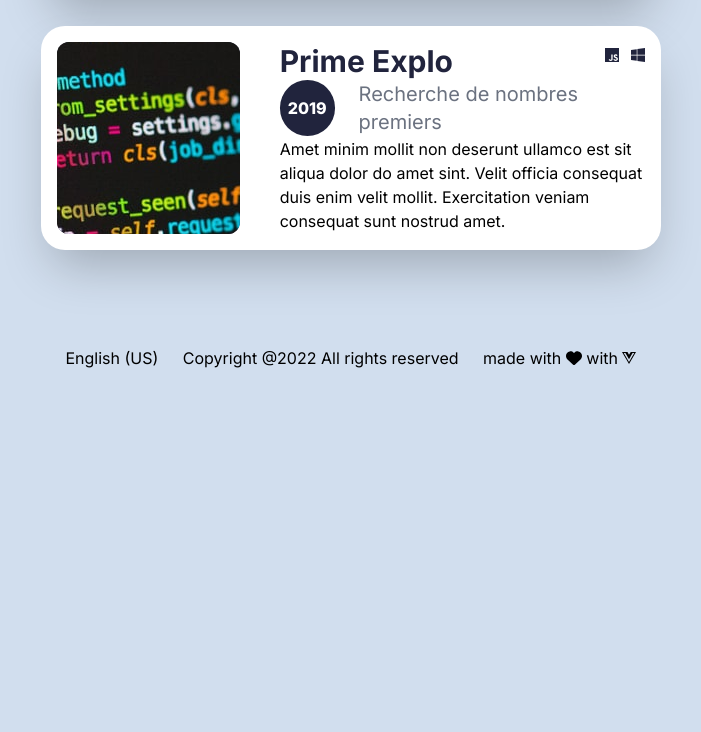
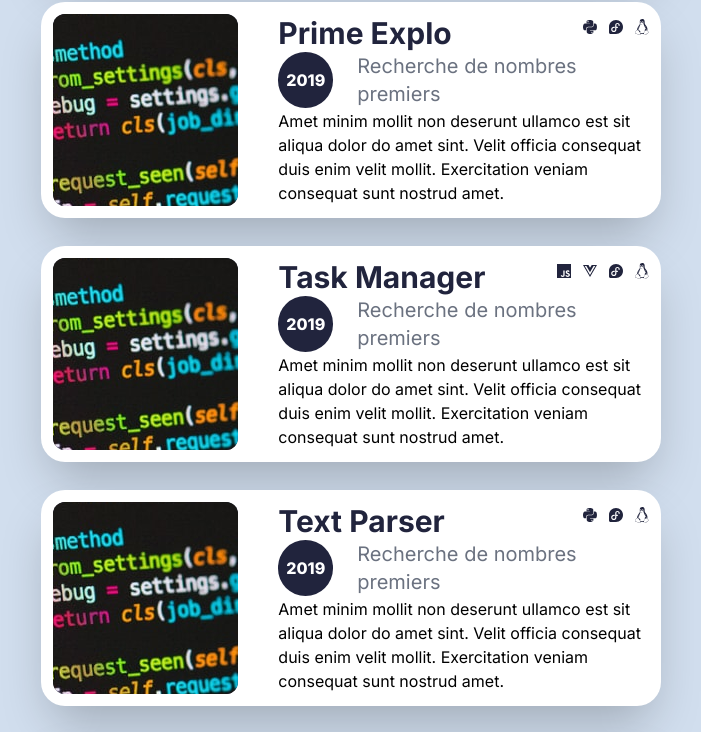
Before and after one commit to Constantin-Hentgen/Portfolio, a Vue app: page / in a window 1280 px wide. Shown: the part 1214-1946 px from the top of the page, without its empty margins (289-990 px from the left). Before the commit the page ends 1604 px from the top, so only its background shows below. Built offline with nearby package versions, Linux system fonts and the light colour scheme.

Commit message:
languages select

```diff
--- a/src/components/Card.vue
+++ b/src/components/Card.vue
@@ -3,8 +3,7 @@
 		w-11/12 flex
 		bg-white
 		rounded-3xl
-		select-none
-		p-4
+		p-3
 		shadow-2xl
 		cursor-pointer
 		hover:to-blue-500
@@ -16,7 +15,7 @@
 	">
 
 		<div class="w-full md:w-1/3 bg-myBlue-900 rounded-xl mr-10 overflow-hidden object-fill">
-			<img class="object-none h-48 w-full" src= "../assets/coding.jpeg" alt="project's thumbnail">
+			<img class="object-none h-48 w-full" src="../assets/coding.jpeg" alt="project's thumbnail">
 		</div>
 
 		<div class="w-2/3 flex justify-evenly flex-col">
@@ -45,11 +44,7 @@ export default {
 		content: String,
 		year: String,
 		subtitle: String,
-  },
-	data() {
-		return {
-			test:true,
-		}
-	}
+		imageName: String,
+  }
 }
 </script>
--- a/src/components/Footer.vue
+++ b/src/components/Footer.vue
@@ -1,6 +1,9 @@
 <template>
 	<footer class="mx-auto mt-24 flex justify-evenly w-1/2">
-		<p> {{ language }} </p>
+		<select class="bg-transparent" v-model="language">
+			<option value="english">English (US)</option>
+			<option value="francais">Français (France)</option>
+		</select>
 		<p> {{ license }} </p>
 		<p> made with <fa icon="heart" size="l" /> with <fa :icon='["fab","vuejs"]' size="l"/> </p>
 	</footer>
@@ -10,8 +13,12 @@
 export default {
   name: 'Card',
   props: {
-    language: String,
 		license: String
-  }
+  },
+	data() {
+		return {
+			language:"english"
+		}
+	}
 }
 </script>
--- a/src/views/Home.vue
+++ b/src/views/Home.vue
@@ -37,28 +37,70 @@ export default {
 					subtitle: "website",
 					year: "2022",
 					content: "Mon site perso qui est construit avec vue.js et tailwindcss. Regroupe tous les projets terminés que j'ai pu faire ces dernières années",
-					techs:["js","python"]
+					techs:["vuejs","fedora","linux"],
 				},
 				{
 					title: "Citadelles",
 					subtitle: "Un jeu en java",
 					year: "2021",
 					content: "Amet minim mollit non deserunt ullamco est sit aliqua dolor do amet sint. Velit officia consequat duis enim velit mollit. Exercitation veniam consequat sunt nostrud amet.",
-					techs:["java","android"]
+					techs:["java","android","fedora","linux"]
 				},
 				{
 					title: "Clavier bépo",
 					subtitle: "Une configuration clavier optimisée",
 					year: "2020",
 					content: "Amet minim mollit non deserunt ullamco est sit aliqua dolor do amet sint. Velit officia consequat duis enim velit mollit. Exercitation veniam consequat sunt nostrud amet.",
-					techs:["fedora","linux"]
+					techs:["gaming","windows","fedora","linux"]
 				},
 				{
 					title: "Prime Explo",
 					subtitle: "Recherche de nombres premiers",
 					year: "2019",
 					content: "Amet minim mollit non deserunt ullamco est sit aliqua dolor do amet sint. Velit officia consequat duis enim velit mollit. Exercitation veniam consequat sunt nostrud amet.",
-					techs:["js","windows"]
+					techs:["python","fedora","linux"]
+				},
+				{
+					title: "Task Manager",
+					subtitle: "Recherche de nombres premiers",
+					year: "2019",
+					content: "Amet minim mollit non deserunt ullamco est sit aliqua dolor do amet sint. Velit officia consequat duis enim velit mollit. Exercitation veniam consequat sunt nostrud amet.",
+					techs:["js","vuejs","fedora","linux"]
+				},
+				{
+					title: "Text Parser",
+					subtitle: "Recherche de nombres premiers",
+					year: "2019",
+					content: "Amet minim mollit non deserunt ullamco est sit aliqua dolor do amet sint. Velit officia consequat duis enim velit mollit. Exercitation veniam consequat sunt nostrud amet.",
+					techs:["python","fedora","linux"]
+				},
+				{
+					title: "Vue-Weather",
+					subtitle: "Recherche de nombres premiers",
+					year: "2019",
+					content: "Amet minim mollit non deserunt ullamco est sit aliqua dolor do amet sint. Velit officia consequat duis enim velit mollit. Exercitation veniam consequat sunt nostrud amet.",
+					techs:["vuejs","fedora","linux"]
+				},
+				{
+					title: "Touyube",
+					subtitle: "Recherche de nombres premiers",
+					year: "2019",
+					content: "Amet minim mollit non deserunt ullamco est sit aliqua dolor do amet sint. Velit officia consequat duis enim velit mollit. Exercitation veniam consequat sunt nostrud amet.",
+					techs:["html5","css3","linux"]
+				},
+				{
+					title: "Le Pouvoir du vote",
+					subtitle: "Recherche de nombres premiers",
+					year: "2019",
+					content: "Amet minim mollit non deserunt ullamco est sit aliqua dolor do amet sint. Velit officia consequat duis enim velit mollit. Exercitation veniam consequat sunt nostrud amet.",
+					techs:["html5","css3","js","linux"]
+				},
+				{
+					title: "Php Experiment",
+					subtitle: "Recherche de nombres premiers",
+					year: "2019",
+					content: "Amet minim mollit non deserunt ullamco est sit aliqua dolor do amet sint. Velit officia consequat duis enim velit mollit. Exercitation veniam consequat sunt nostrud amet.",
+					techs:["php","html5","css3","linux"]
 				}
 			]
 		}
```
Also changed, not shown: src/assets/castle.jpeg (added), src/assets/typewriter.jpeg (added).
